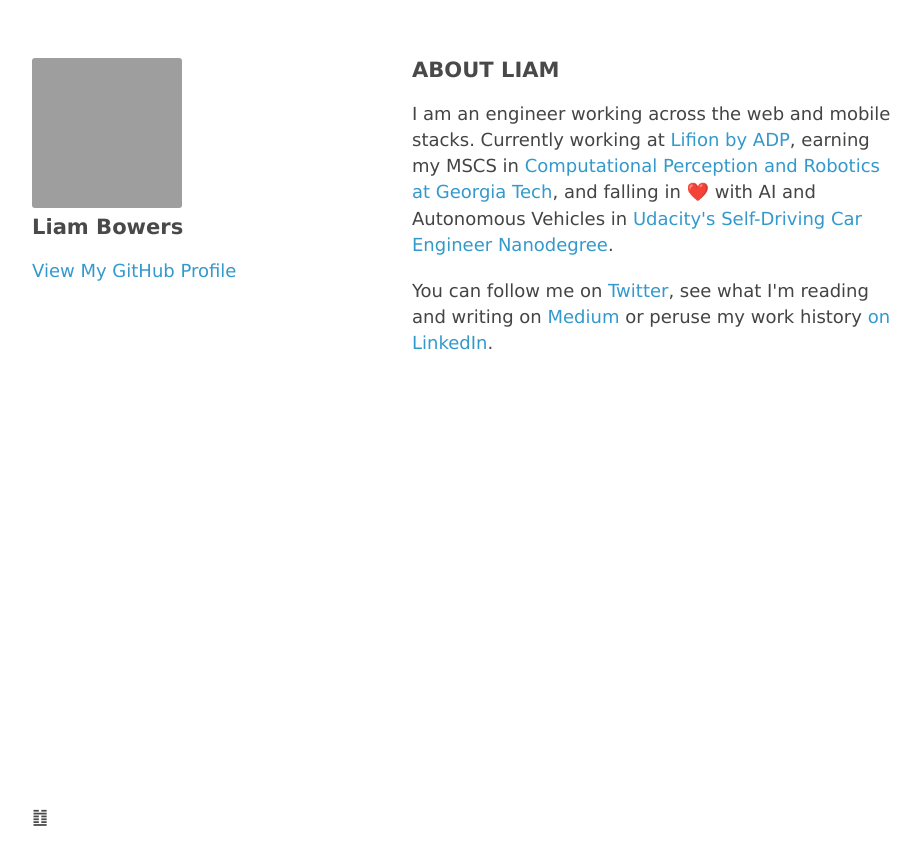
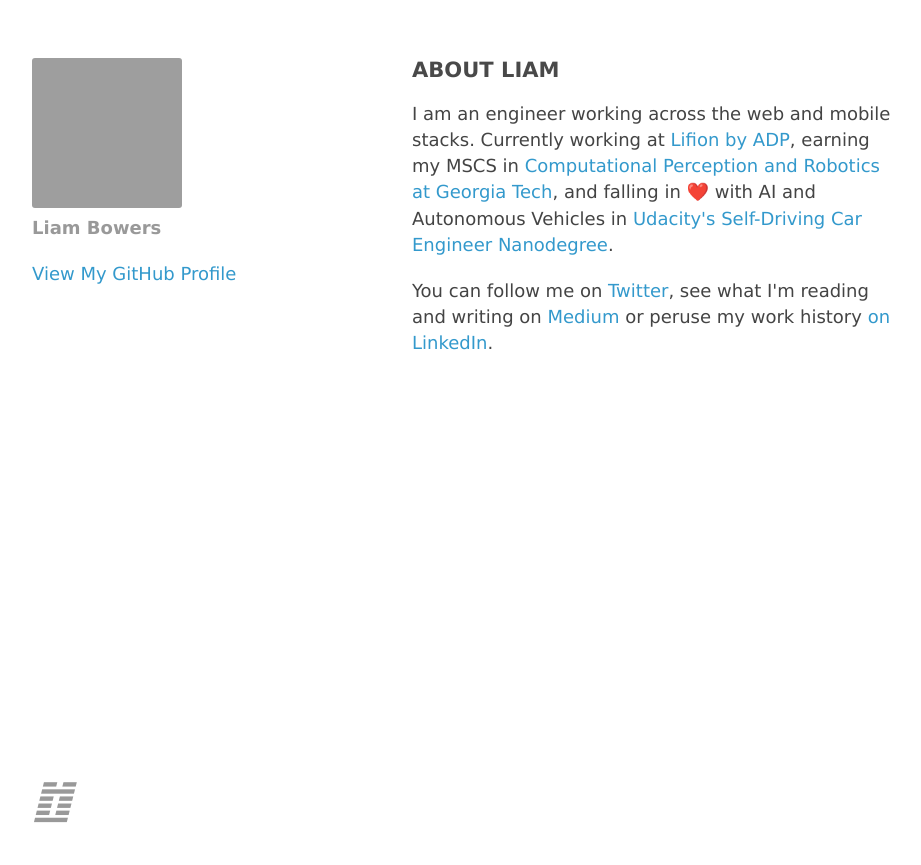
Before and after one commit to liamondrop/liamondrop, a Jekyll site: the page built from index.html, in a window 1280 px wide. Shown: the top 865 px of the page, without its empty margins (178-1099 px from the left). Built offline with Jekyll 4.4.1, drawn with Linux system fonts in a browser that asks for light colours; Markdown is read by kramdown in place of the engine named in the settings; grey boxes are pictures that could not be loaded.

Commit message:
Update default.html

```diff
--- a/_layouts/default.html
+++ b/_layouts/default.html
@@ -14,7 +14,7 @@
         <div class="photo">
           <a href="https://github.com/liamondrop"><img src="https://secure.gravatar.com/avatar/57110860aa47b2a06d41bf172331523c.jpg?s=150" style="border-radius: 3px" title="Liam Bowers" alt="Liam Bowers"></a>
         </div>
-        <h3>Liam Bowers</h3>
+        <h4 style="color: #999">Liam Bowers</h4>
         <p class="view"><a href="https://github.com/liamondrop">View My GitHub Profile</a></p>
       </header>
 
@@ -23,7 +23,7 @@
       </section>
 
       <footer>
-        <h4>䷂</h4>
+        <p style="font-size: 2.5em;">䷂</p>
       </footer>
     </div>
     <script src="/js/scale.fix.js"></script>
```
